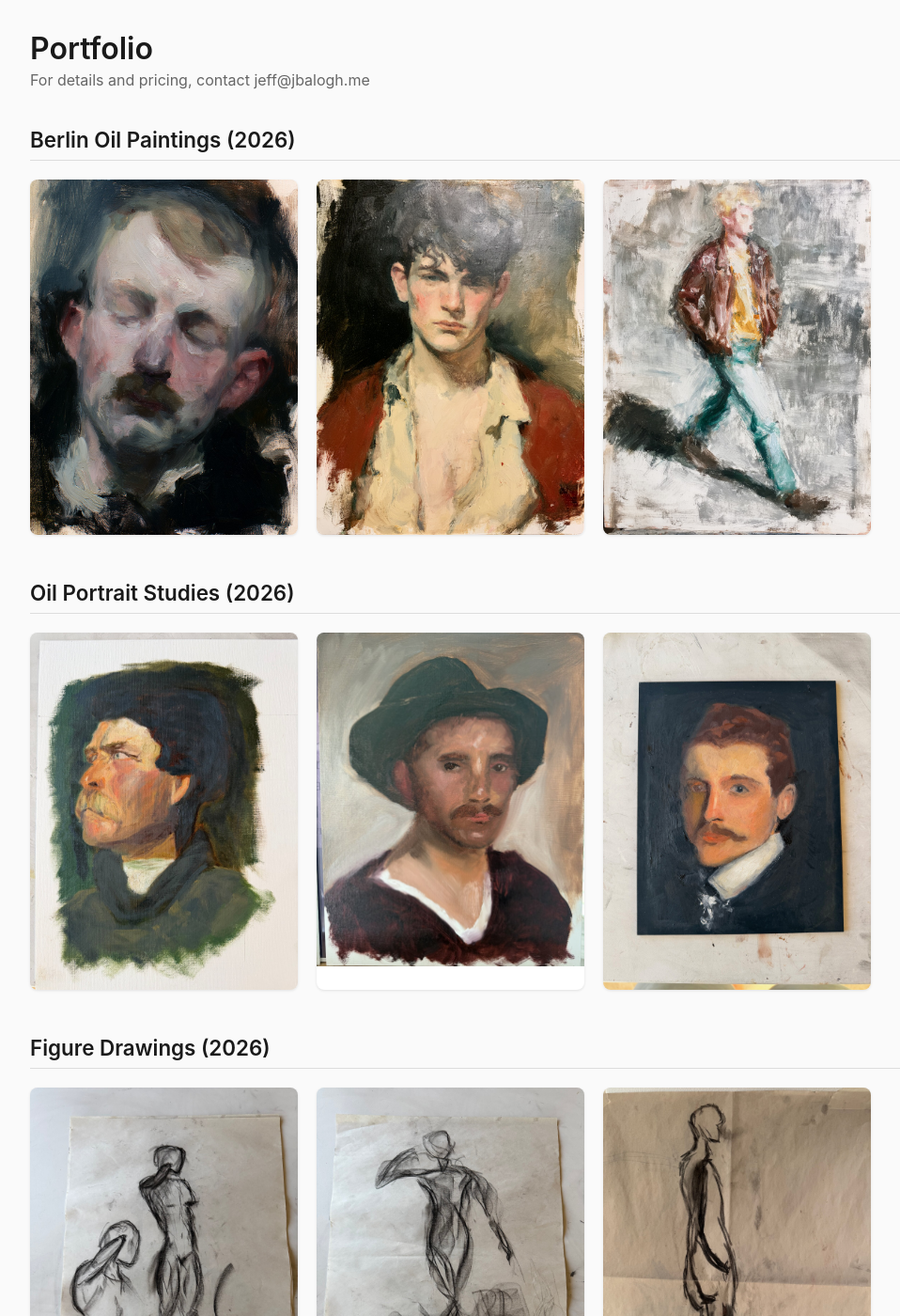
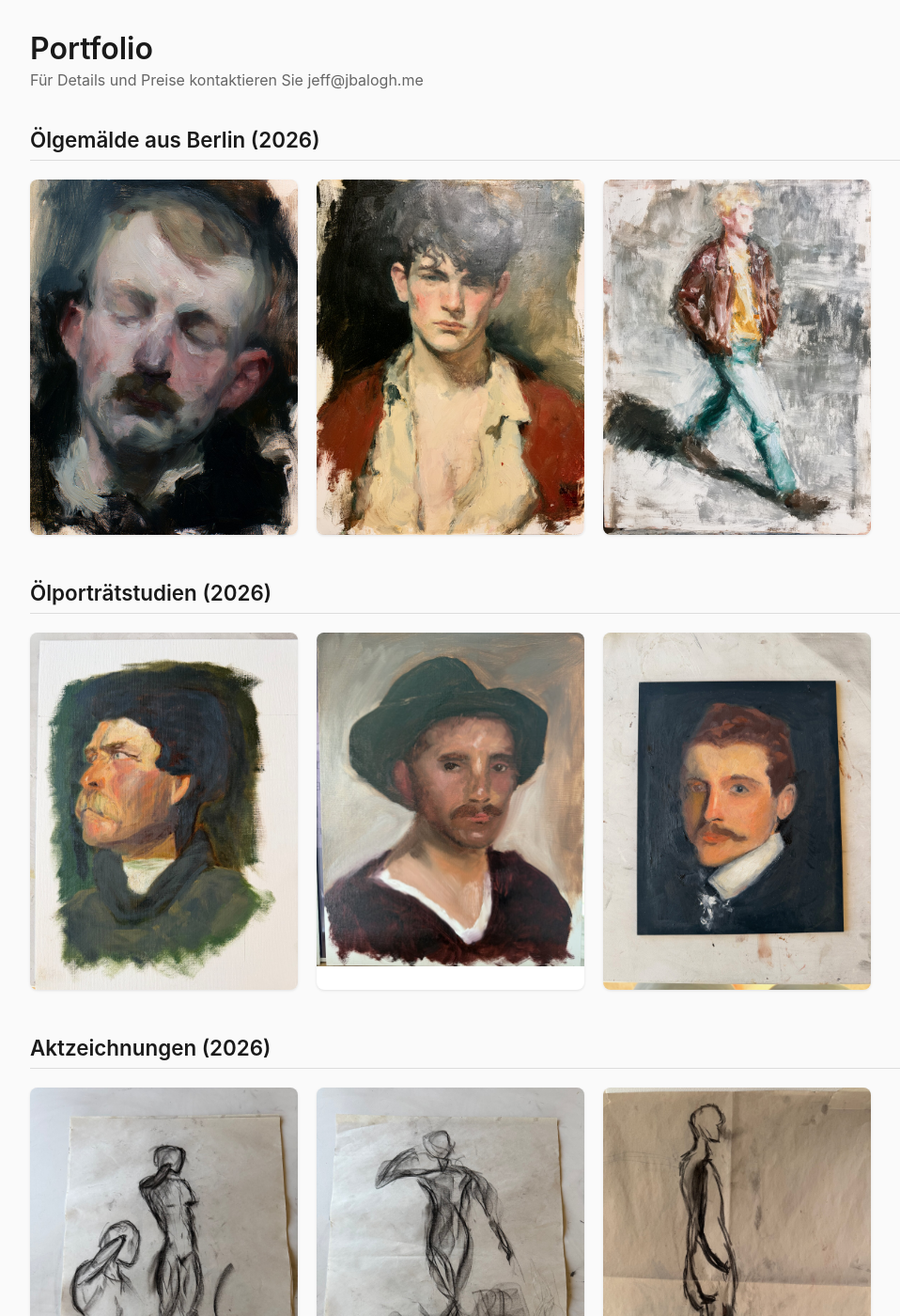
Before and after one commit to jbalogh/jbalogh.github.io, a Jekyll site: the page portfolio/index.html, which Jekyll copies as it is, in a window 1280 px wide and 1400 px high. Shown: the whole window at 94% size, without its empty margins (8-966 px from the left). Built offline with Jekyll 4.4.1, drawn with Linux system fonts in a browser that asks for light colours; some of the changed text lies outside the part shown.

Commit message:
translate portfolio to german

```diff
--- a/portfolio/index.html
+++ b/portfolio/index.html
@@ -1,5 +1,5 @@
 <!DOCTYPE html>
-<html lang="en">
+<html lang="de">
 
 <head>
   <meta charset="UTF-8">
@@ -112,52 +112,52 @@
 
   <header>
     <h1>Portfolio</h1>
-    <p>For details and pricing, contact jeff@jbalogh.me
+    <p>Für Details und Preise kontaktieren Sie jeff@jbalogh.me
   </header>
 
   <main>
 
     <section id="berlin-oil-painting">
-      <h2>Berlin Oil Paintings (2026)</h2>
+      <h2>Ölgemälde aus Berlin (2026)</h2>
       <div class="grid">
-        <figure><img src="b-00.jpg" alt="Berlin Oil Painting 00"></figure>
-        <figure><img src="b-01.jpg" alt="Berlin Oil Painting 01"></figure>
-        <figure><img src="b-02.jpg" alt="Berlin Oil Painting 02"></figure>
+        <figure><img src="b-00.jpg" alt="Ölgemälde aus Berlin 00"></figure>
+        <figure><img src="b-01.jpg" alt="Ölgemälde aus Berlin 01"></figure>
+        <figure><img src="b-02.jpg" alt="Ölgemälde aus Berlin 02"></figure>
       </div>
     </section>
 
     <section id="portrait-studies">
-      <h2>Oil Portrait Studies (2026)</h2>
+      <h2>Ölporträtstudien (2026)</h2>
       <div class="grid">
-        <figure><img src="p-01.jpg" alt="Portrait Study 01"></figure>
-        <figure><img src="p-02.jpg" alt="Portrait Study 02"></figure>
-        <figure><img src="p-03.jpg" alt="Portrait Study 03"></figure>
+        <figure><img src="p-01.jpg" alt="Porträtstudie 01"></figure>
+        <figure><img src="p-02.jpg" alt="Porträtstudie 02"></figure>
+        <figure><img src="p-03.jpg" alt="Porträtstudie 03"></figure>
       </div>
     </section>
 
     <section id="figure-drawings">
-      <h2>Figure Drawings (2026)</h2>
+      <h2>Aktzeichnungen (2026)</h2>
       <div class="grid">
-        <figure><img src="f-01.jpg" alt="Figure Drawing 01"></figure>
-        <figure><img src="f-02.jpg" alt="Figure Drawing 02"></figure>
-        <figure><img src="f-03.jpg" alt="Figure Drawing 03"></figure>
+        <figure><img src="f-01.jpg" alt="Aktzeichnung 01"></figure>
+        <figure><img src="f-02.jpg" alt="Aktzeichnung 02"></figure>
+        <figure><img src="f-03.jpg" alt="Aktzeichnung 03"></figure>
       </div>
     </section>
 
     <section id="charcoal-drawings">
-      <h2>Charcoal Studies (2026)</h2>
+      <h2>Kohlestudien (2026)</h2>
       <div class="grid">
-        <figure><img src="c-00.jpg" alt="Charcoal Drawing 00"></figure>
-        <figure><img src="c-02.jpg" alt="Charcoal Drawing 02"></figure>
-        <figure><img src="c-03.jpg" alt="Charcoal Drawing 03"></figure>
+        <figure><img src="c-00.jpg" alt="Kohlezeichnung 00"></figure>
+        <figure><img src="c-02.jpg" alt="Kohlezeichnung 02"></figure>
+        <figure><img src="c-03.jpg" alt="Kohlezeichnung 03"></figure>
       </div>
     </section>
 
     <section id="acrylic-painting">
-      <h2>Acrylic Studies (2025)</h2>
+      <h2>Acrylstudien (2025)</h2>
       <div class="grid">
-        <figure><img src="a-01.jpg" alt="Acrylic Painting 01"></figure>
-        <figure><img src="a-02.jpg" alt="Acrylic Painting 02"></figure>
+        <figure><img src="a-01.jpg" alt="Acrylgemälde 01"></figure>
+        <figure><img src="a-02.jpg" alt="Acrylgemälde 02"></figure>
       </div>
     </section>
 
```
